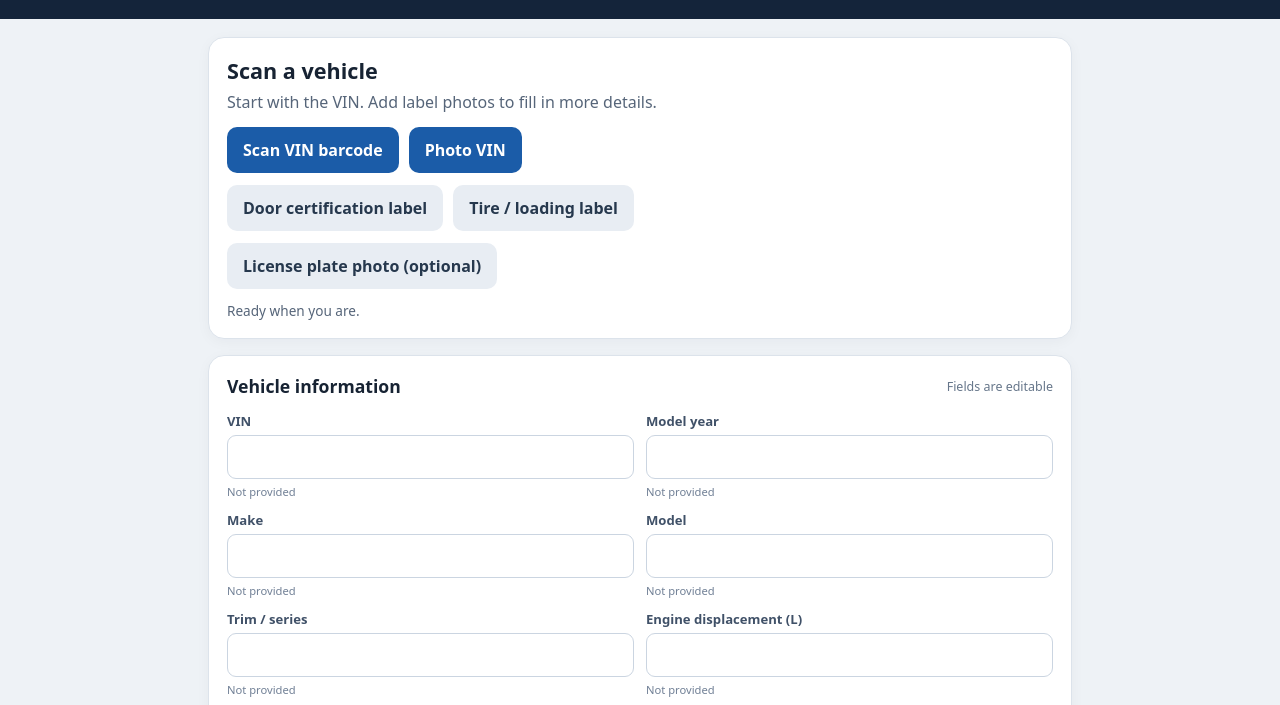
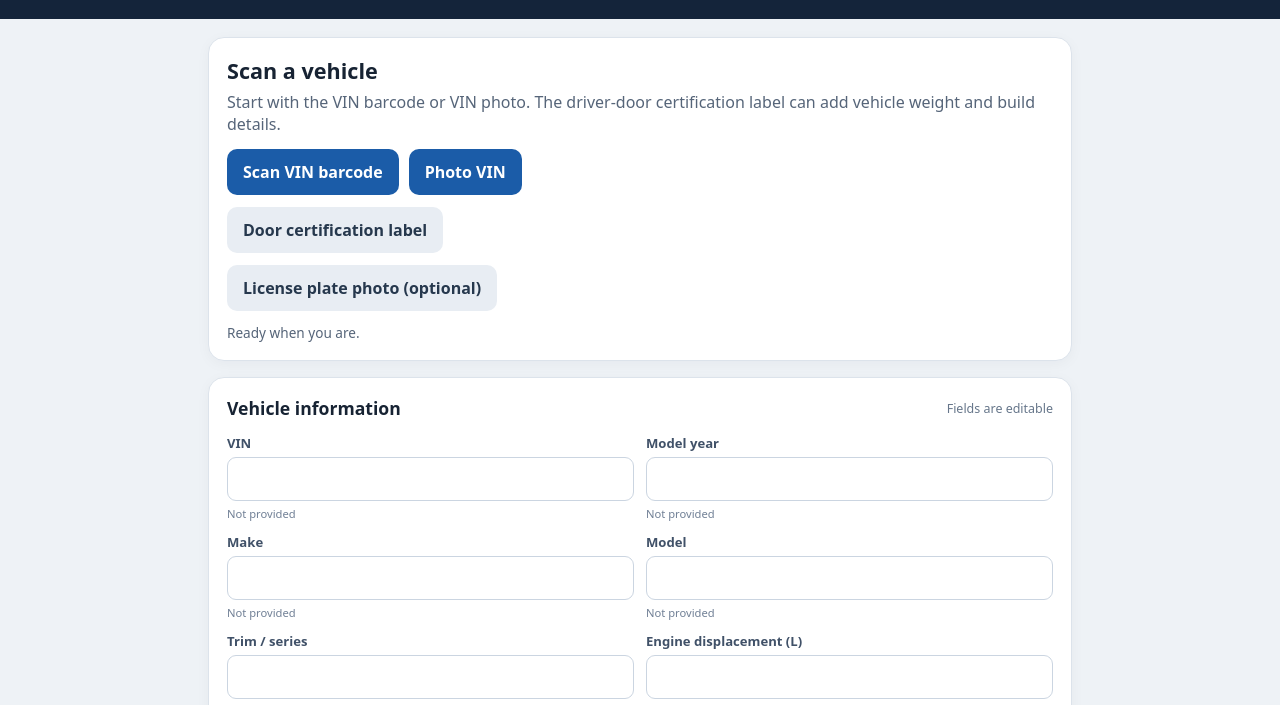
Before and after one commit to punkgenius84/Vehicle-Form-Scanner, a website: page www/index.html in a window 1280 px wide. Shown: the part 95-800 px from the top of the page. Drawn offline with Linux system fonts and the light colour scheme.

Commit message:
Remove tire and loading label scanning from form

```diff
--- a/www/index.html
+++ b/www/index.html
@@ -1,9 +1,9 @@
 <!doctype html>
 <html lang="en"><head><meta charset="utf-8"><meta name="viewport" content="width=device-width,initial-scale=1,viewport-fit=cover"><meta name="theme-color" content="#14243a"><title>Christina’s Way Scanner</title><link rel="manifest" href="manifest.webmanifest"><link rel="stylesheet" href="styles.css"></head>
 <body><header><div class="brand"><img src="assets/christina.jpg" alt=""> CHRISTINA’S WAY SCANNER</div><div class="sub">Office vehicle intake</div></header>
-<main><section class="panel scan"><h1>Scan a vehicle</h1><p>Start with the VIN. Add label photos to fill in more details.</p>
+<main><section class="panel scan"><h1>Scan a vehicle</h1><p>Start with the VIN barcode or VIN photo. The driver-door certification label can add vehicle weight and build details.</p>
 <div class="actions"><button id="barcode">Scan VIN barcode</button><label class="filebtn">Photo VIN <input id="vinPhoto" type="file" accept="image/*" capture="environment"></label></div>
-<div class="actions"><label class="filebtn secondary">Door certification label <input id="doorPhoto" type="file" accept="image/*" capture="environment"></label><label class="filebtn secondary">Tire / loading label <input id="tirePhoto" type="file" accept="image/*" capture="environment"></label></div>
+<div class="actions"><label class="filebtn secondary">Door certification label <input id="doorPhoto" type="file" accept="image/*" capture="environment"></label></div>
 <div class="actions"><label class="filebtn secondary">License plate photo (optional) <input id="platePhoto" type="file" accept="image/*" capture="environment"></label></div><p id="status" role="status">Ready when you are.</p></section>
 <form id="vehicleForm" class="panel"><div class="formhead"><h2>Vehicle information</h2><span id="sourceNote">Fields are editable</span></div><div class="fields" id="fields"></div><div class="actions"><button type="submit">Save vehicle</button><button type="button" class="secondary" id="clear">Clear form</button></div></form>
 <section class="panel"><div class="formhead"><h2>Recent vehicles</h2><span>Last 6 on this device</span></div><div id="history" class="history">No saved vehicles yet.</div></section></main>
```
